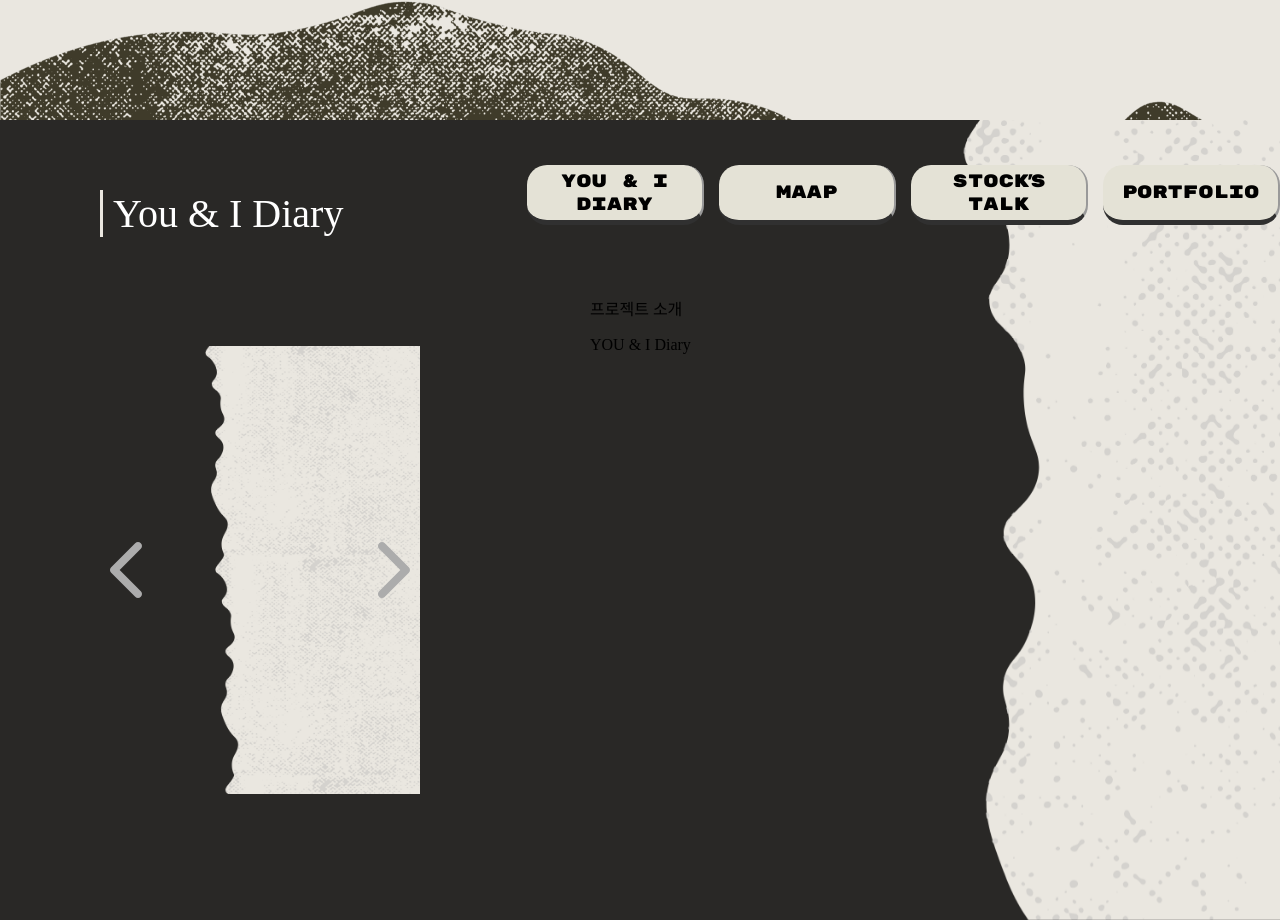
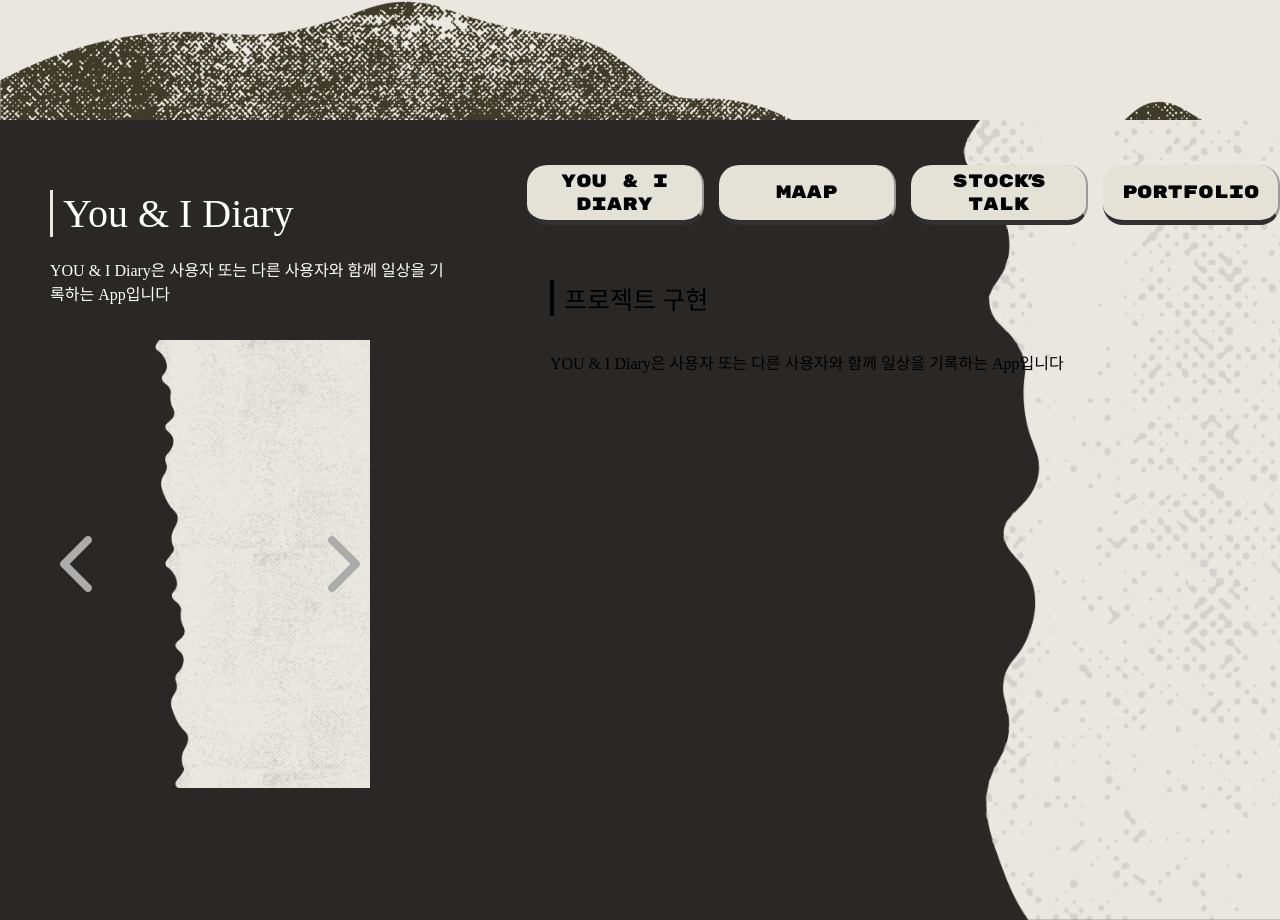
Before and after one commit to so0ng0970/soonger-portfolio, a React (Create React App) app: page / in a window 1280 px wide. Shown: the part 1580-2500 px from the top of the page. Built offline with nearby package versions, Linux system fonts and the light colour scheme; a web font is replaced by a local one.

Commit message:
feat:progjectList ui

```diff
--- a/src/component/projects.js
+++ b/src/component/projects.js
@@ -1,7 +1,8 @@
 export const projects = [
   {
-    name: "You & I Diary",
-    description: "YOU & I Diary",
+    name: "You & I Diary ",
+    description:
+      "YOU & I Diary은 사용자 또는 다른 사용자와 함께 일상을 기록하는 App입니다",
     images: [
       { img: "assets/images/background4.jpg" },
       { img: "assets/images/background4-mobile.png" },
@@ -10,7 +11,7 @@ export const projects = [
   },
   {
     name: "MAAP",
-    description: "MAAP에 대한 설명",
+    description: "MAAP은 지도에 마커를 통해 추억을 기록하는 App입니다",
     images: [{ img: "assets/images/background2.jpg" }],
   },
   {
--- a/src/pages/ProjectList.jsx
+++ b/src/pages/ProjectList.jsx
@@ -23,14 +23,20 @@ function ProjectList({ currentProject, setCurrentProject }) {
         </Button>
       </ButtonContainer>
       <Body>
-        <ProjectName>{currentProject.name}</ProjectName>
         <ProjectContainer>
+          <ProjectSubContainer>
+            <ProjectName>{currentProject.name}</ProjectName>
+            <ProjectDescription>
+              {currentProject.description}
+            </ProjectDescription>
+          </ProjectSubContainer>
           <ProjectImage>
             <SwiperImage bgArr={currentProject.images} />
           </ProjectImage>
         </ProjectContainer>
         <DivContainer>
-          <p>프로젝트 소개 </p>
+          <Title>프로젝트 구현 </Title>
+          <br />
           <p>{currentProject.description}</p>
         </DivContainer>
       </Body>
@@ -83,13 +89,11 @@ export const BgContainer = styled.div`
   -webkit-scrollbar-button: none;
   background-image: url("assets/images/background4.jpg");
   background-size: 100% auto;
-
   position: absolute;
   right: -30px;
   display: flex;
   width: 100%;
   height: 100%;
-
   flex-direction: column;
   align-items: flex-start;
   &::-webkit-scrollbar {
@@ -105,7 +109,7 @@ export const BgContainer = styled.div`
     width: 800px;
     height: 1000px;
     min-height: 0px;
-    top: -430px;
+    top: -550px;
     &.slide-in {
       animation: ${slideTransAnimation} 2s forwards;
     }
@@ -132,12 +136,41 @@ export const Body = styled.div`
 `;
 
 export const ProjectContainer = styled.div`
+  padding-left: 50px;
+  top: 20px;
+  width: 40%;
+  height: 100%;
+  position: relative;
+  display: flex;
+  flex-direction: column;
+
+  @media (max-width: 977px) {
+  }
+  @media (max-width: 790px) {
+    padding-left: 0px;
+    font-size: 13px;
+    top: -20px;
+    width: 100%;
+    height: 550px;
+    display: flex;
+    justify-content: center;
+    align-items: center;
+  }
+`;
+
+export const ProjectSubContainer = styled.div`
+  position: relative;
+  display: flex;
+  width: 78%;
+  height: 150px;
+
+  flex-direction: column;
   @media (max-width: 977px) {
   }
   @media (max-width: 790px) {
     font-size: 13px;
     width: 100%;
-    height: 400px;
+    height: 70px;
     display: flex;
     justify-content: center;
     align-items: center;
@@ -147,9 +180,7 @@ export const ProjectName = styled.div`
   padding-left: 10px;
   border-left: 3px solid #eae7e0;
   font-size: 40px;
-  left: 100px;
-  top: 70px;
-  position: absolute;
+
   color: white;
   @media (max-width: 1100px) {
     font-size: 3vw;
@@ -158,43 +189,55 @@ export const ProjectName = styled.div`
   @media (max-width: 790px) {
     border-left: 3px solid #000000;
     color: #000000;
+  }
+`;
+export const ProjectDescription = styled.div`
+  margin-top: 20px;
+  font-size: 16px;
+  color: white;
+  @media (max-width: 1100px) {
+    font-size: 2vw;
+  }
+  @media (max-width: 790px) {
+    color: #000000;
     top: 120px;
   }
 `;
 export const ProjectImage = styled.div`
   position: relative;
   top: 50;
-  left: 100px;
-  margin-right: 50px;
   transform: scale(1);
   transition: transform 0.3s ease-in-out;
   height: 35vw;
   width: 25vw;
   overflow: hidden;
   @media (max-width: 1100px) {
-    top: -50px;
-    left: 50px;
   }
   @media (max-width: 790px) {
-    top: 100px;
-    left: 30px;
-
-    height: 400px;
-    width: 300px;
+    top: 20px;
+    height: 250px;
+    width: 200px;
   }
 `;
 export const DivContainer = styled.div`
   width: 50%;
   height: 80%;
-  margin-right: 50px;
+  left: -90px;
   position: relative;
   top: 30px;
+  @media (max-width: 1100px) {
+    left: -40px;
+  }
   @media (max-width: 977px) {
   }
   @media (max-width: 790px) {
+    left: 0px;
+
+    color: white;
+    top: -60px;
     font-size: 13px;
-    width: 80%;
-    height: 400px;
+    width: 90%;
+    height: 550px;
   }
 `;
 export const ButtonContainer = styled.div`
@@ -242,6 +285,21 @@ export const Button = styled.button`
   }
   @media (max-width: 790px) {
     width: 230px;
+    height: 50px;
     font-size: 12px;
   }
 `;
+export const Title = styled.div`
+  padding-left: 10px;
+  border-left: 4px solid #000000;
+  font-size: 25px;
+
+  color: #000000;
+  @media (max-width: 1100px) {
+  }
+  @media (max-width: 790px) {
+    border-left: 4px solid #ffffff;
+    color: white;
+    font-size: 20px;
+  }
+`;
--- a/src/styles/slider.js
+++ b/src/styles/slider.js
@@ -113,8 +113,8 @@ const ImgBox = styled.div`
     height: 35vw;
     width: 25vw;
     @media (max-width: 790px) {
-      height: 400px;
-      width: 300px;
+      height: 250px;
+      width: 200px;
     }
   }
 `;
```
